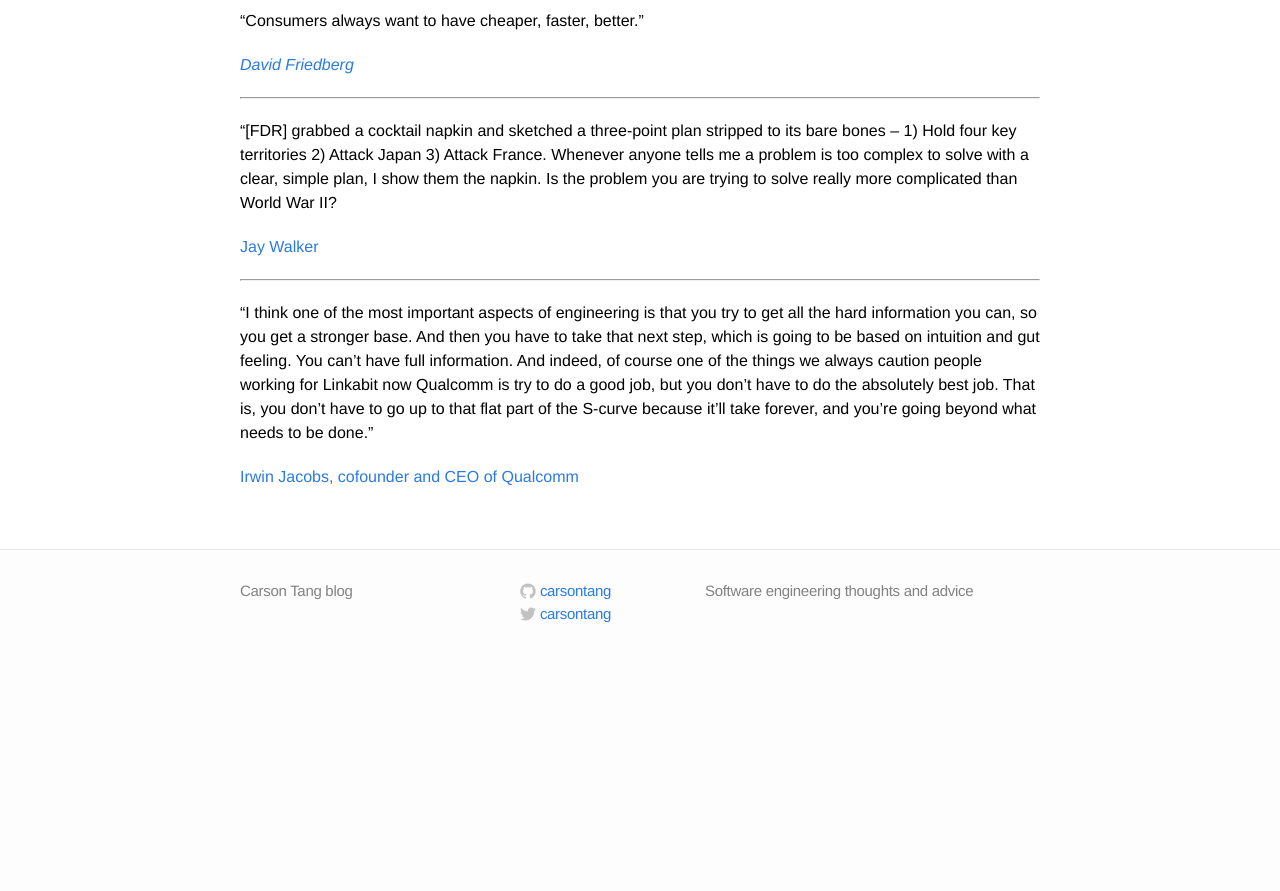
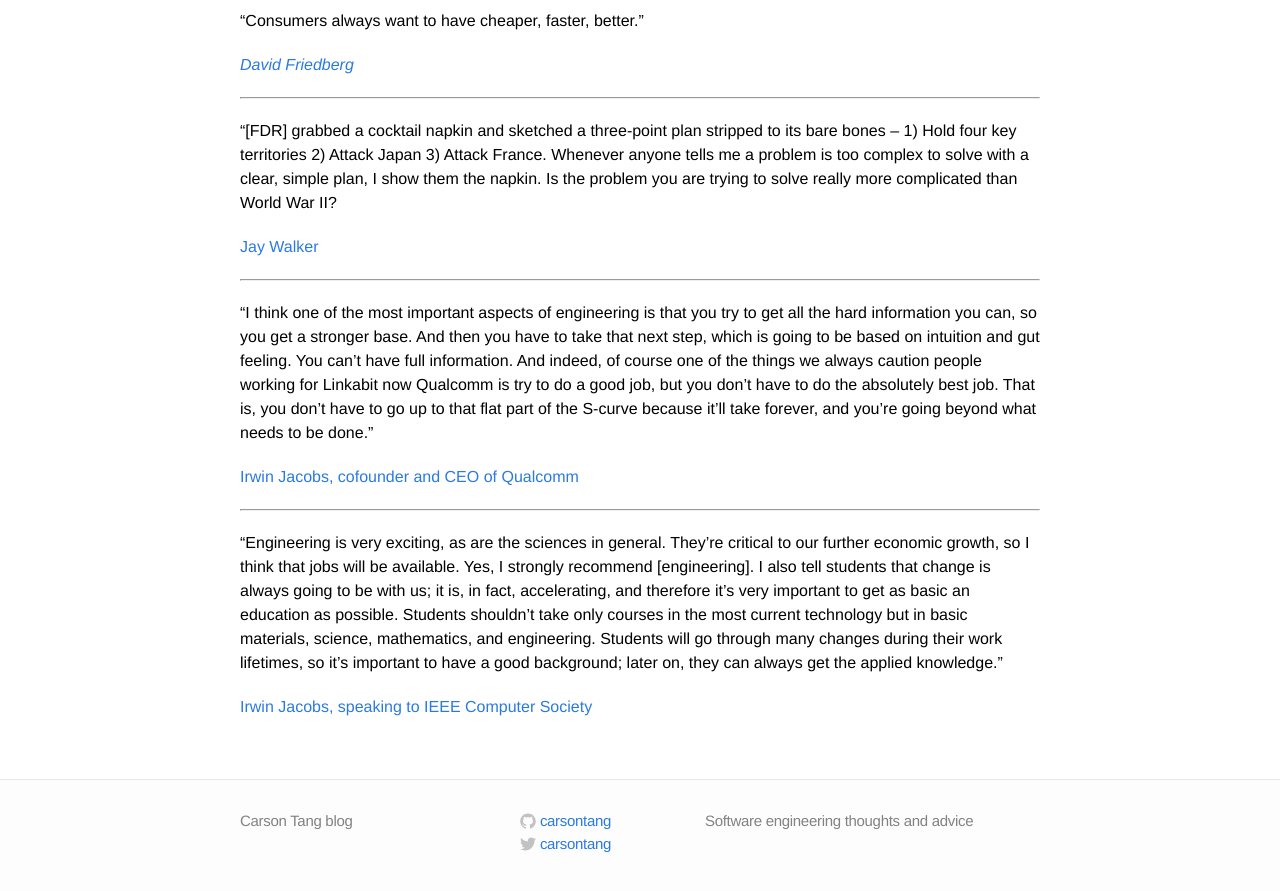
Before and after one commit to carsontang/carsontang.github.io, a Jekyll site: the page built from quotes.md, in a window 1280 px wide and 900 px high, scrolled down 11682 px. Shown: the top 891 px of the window. Built offline with Jekyll 4.4.1, drawn with Linux system fonts in a browser that asks for light colours; before the commit the page ends 12352 px from its top, so only the background shows below that.

Commit message:
add quote from Irwin Jacobs about the necessity of base knowledge in a continuously changing world

```diff
--- a/quotes.md
+++ b/quotes.md
@@ -466,3 +466,9 @@ I love that story and have used it often when teaching classes on writing, becau
 "I think one of the most important aspects of engineering is that you try to get all the hard information you can, so you get a stronger base. And then you have to take that next step, which is going to be based on intuition and gut feeling. You can't have full information. And indeed, of course one of the things we always caution people working for Linkabit now Qualcomm is try to do a good job, but you don't have to do the absolutely best job. That is, you don't have to go up to that flat part of the S-curve because it'll take forever, and you're going beyond what needs to be done."
 
 [Irwin Jacobs, cofounder and CEO of Qualcomm](https://www.youtube.com/watch?v=eVLR8WF2Lbg&t=33m40s&ab_channel=UniversityofCaliforniaTelevision%28UCTV%29)
+
+---
+
+"Engineering is very exciting, as are the sciences in general. They're critical to our further economic growth, so I think that jobs will be available. Yes, I strongly recommend [engineering]. I also tell students that change is always going to be with us; it is, in fact, accelerating, and therefore it's very important to get as basic an education as possible. Students shouldn't take only courses in the most current technology but in basic materials, science, mathematics, and engineering. Students will go through many changes during their work lifetimes, so it's important to have a good background; later on, they can always get the applied knowledge."
+
+[Irwin Jacobs, speaking to IEEE Computer Society](https://www.computer.org/csdl/magazine/dt/2005/03/d3268/13rRUxbCbpr)
```
